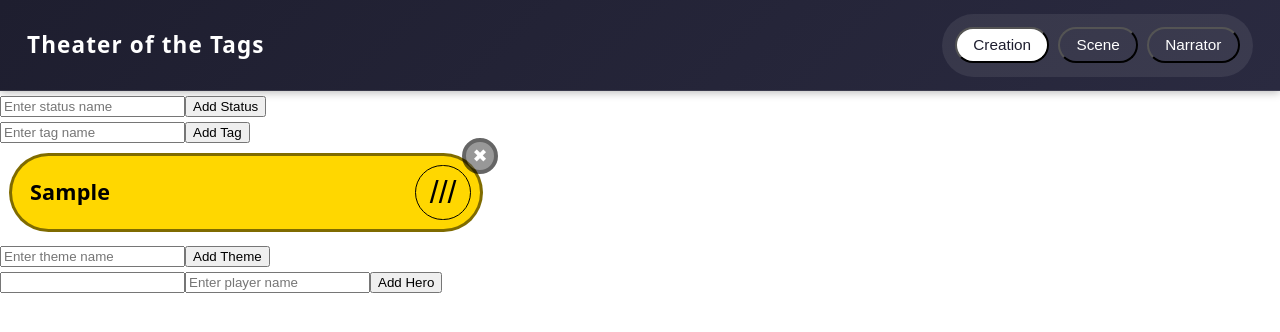
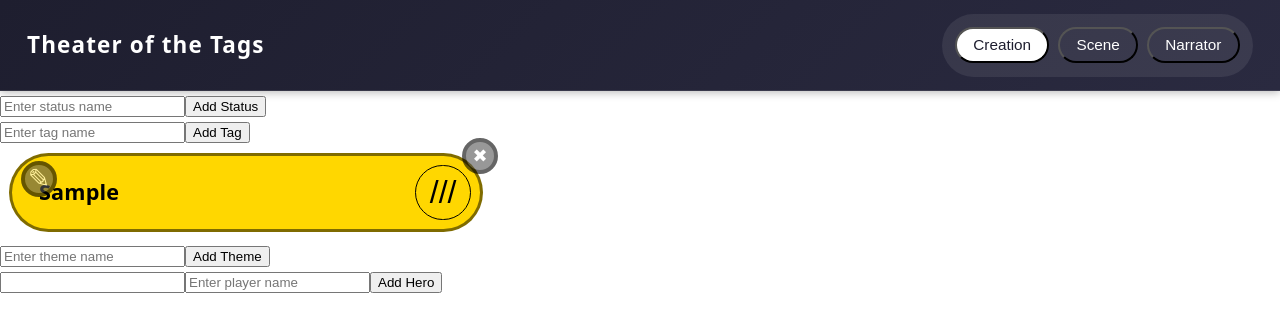
Before and after one commit to avocabavo/TheaterOfTheTags, a Vue app in the folder theater-of-the-tags/: page / in a window 1280 px wide. Both pictures are taken after typing "Sample" into the empty fields and a click on the button "Add Tag". Shown: the top 332 px of the page. Built offline with nearby package versions, Linux system fonts and the light colour scheme; what y-websocket would draw is missing.

Commit message:
get the editability feature workingish for tags

```diff
--- a/theater-of-the-tags/src/components/EditableText.vue
+++ b/theater-of-the-tags/src/components/EditableText.vue
@@ -72,21 +72,20 @@ function onKeydown(e: KeyboardEvent) {
 
 <template>
   <div class="editable-text">
-    <input
-      v-if="isEditing"
-      ref="inputRef"
-      v-model="localValue"
-      class="input"
-      :placeholder="placeholder"
-      @keydown="onKeydown"
-      @blur="stopEditing(true)"
-    />
     <component
       :is="tag"
-      v-else
       class="editable-component"
     >
-      {{ modelValue  }}
+      <input
+        v-if="isEditing"
+        ref="inputRef"
+        v-model="localValue"
+        class="input"
+        :placeholder="placeholder"
+        @keydown="onKeydown"
+        @blur="stopEditing(true)"
+      />
+      {{ modelValue }}
       <EditButton
         v-if="!disabled && showEditButton"
         v-on:edit="startEditing"
@@ -104,14 +103,18 @@ function onKeydown(e: KeyboardEvent) {
 }
 
 .input {
-  width: 80%;
+  position: absolute;
+  width: 100%;
+  min-width: 5rem;
+  height: 100%;
+  min-height: 2rem;
   box-sizing: border-box;
-  font-size: 2rem;
+  font-size: inherit;
   font-weight: bold;
   text-align: center;
   outline: none;
   color: black;
-  background: rgba(255, 255, 255, 0.25);
+  background: rgba(255, 255, 255, 1);
 }
 
 .editable-component {
--- a/theater-of-the-tags/src/components/PlayerName.vue
+++ b/theater-of-the-tags/src/components/PlayerName.vue
@@ -43,7 +43,7 @@ defineExpose({
   flex-direction: column;
   align-items: center;
   justify-content: center;
-  gap: 1rem;
+  gap: 0;
 
   box-sizing: border-box;
 
--- a/theater-of-the-tags/src/components/Tag.vue
+++ b/theater-of-the-tags/src/components/Tag.vue
@@ -3,6 +3,7 @@ import type { TagData, TagNature, TagShard } from '../lib/schema'
 import { useYMapField } from '../lib/yjsComposables';
 import { useMode } from '../lib/modeStore';
 import DeleteButton from './buttons/DeleteButton.vue';
+import EditableText from './EditableText.vue';
 
 const { mode } = useMode()
 
@@ -44,12 +45,14 @@ defineExpose({
     <DeleteButton v-if="mode !== 'scene'" @delete="emit('delete')" />
     <div v-if="nature === 'weakness'" class="weakness-indicator">🮮</div>
 
-    <p
+    <EditableText
+      v-model="name"
+      tag="p"
       class="tag-name"
       :class="{ scratched }"
-    >
-      {{ name }}
-    </p>
+      placeholder="Enter Tag Name ..."
+      :disabled="mode !== 'creation'"
+    />
 
     <button
       v-if="nature !== 'weakness'"
@@ -97,8 +100,8 @@ defineExpose({
   color: white;
 }
 
-.tag-name {
-  margin: 0.5rem;
+.tag :deep(p) {
+  margin: 0.5rem 0.5rem 0.5rem 1rem;
 }
 
 .tag-name.scratched {
```
